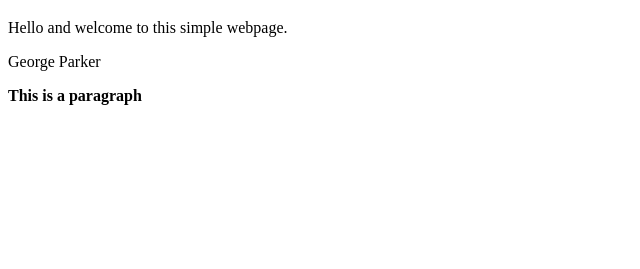
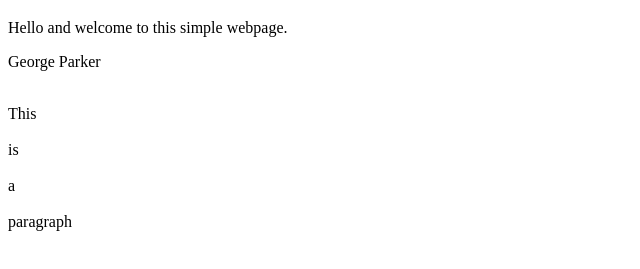
Before and after one commit to gparker49/QA-HTML, a plain HTML site: page index.html in a window 1280 px wide. Shown: the part 61-330 px from the top of the page, without its empty margins (0-640 px from the left). Drawn offline with Linux system fonts and the light colour scheme.

Commit message:
completed exercise 3 for proper this time

```diff
--- a/index.html
+++ b/index.html
@@ -9,7 +9,7 @@
         <p>Hello and welcome to this simple webpage.</p>
         <p>George Parker</p>
 
-        <p><b>This</b> <b>is</b> <b>a</b> <b>paragraph</b></p>
+        <p><br>This</br> <br>is</br> <br>a</br> <br>paragraph</br></p>
     </body>
 
 
```
